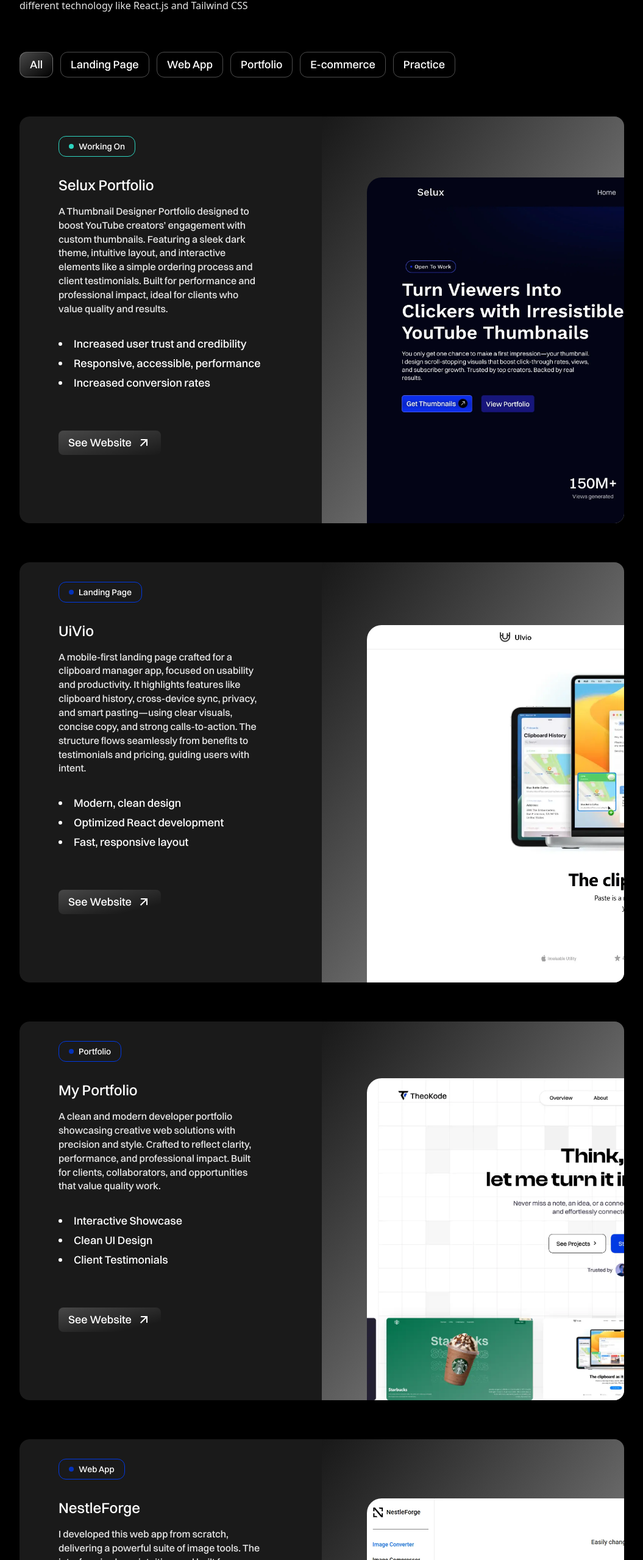
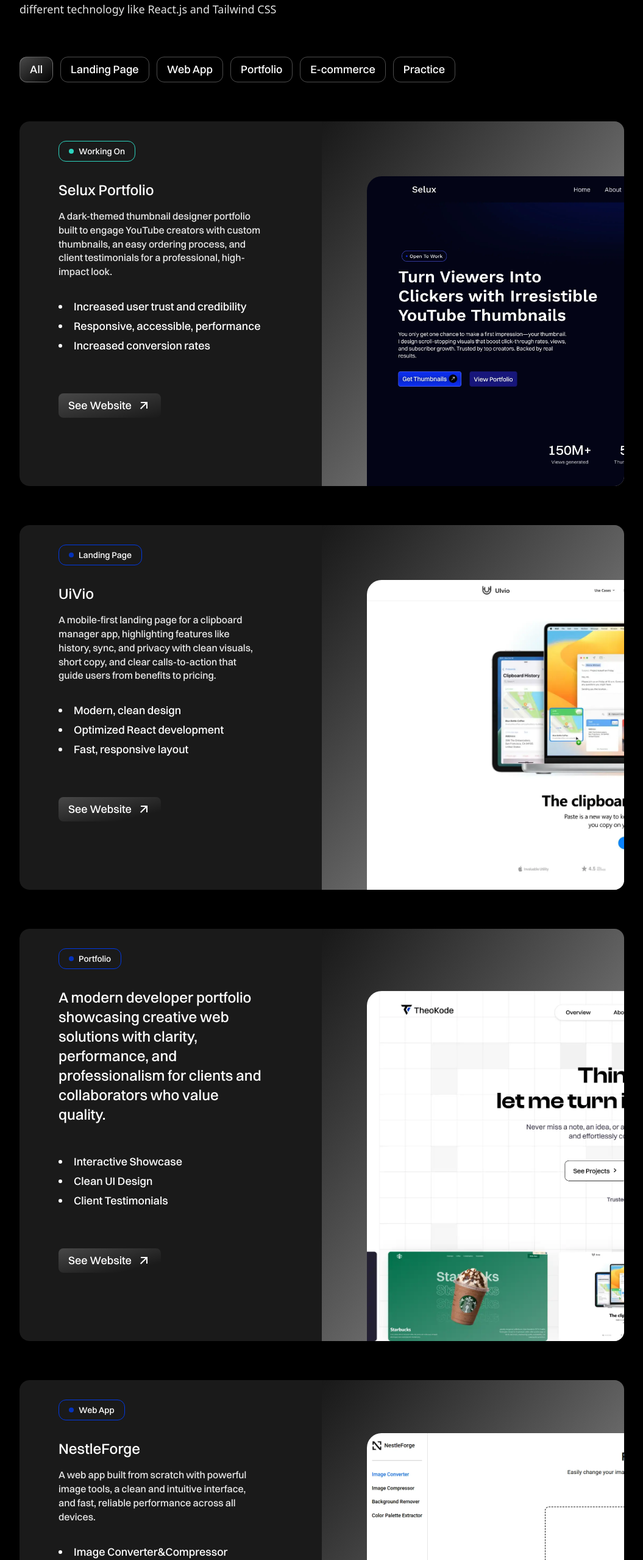
Before and after one commit to theo-code1/MyPortfolio, a React (Vite) app: page /work in a window 1280 px wide. Shown: the part 242-2800 px from the top of the page at 61% size, without its empty margins (112-1167 px from the left). Built offline with nearby package versions, Linux system fonts and the light colour scheme.

Commit message:
Update HeroSection link path and refine project descriptions in AllWorkSection for clarity

```diff
--- a/src/Components/HeroSection.jsx
+++ b/src/Components/HeroSection.jsx
@@ -62,7 +62,7 @@ const HeroSection = ({ overviewRef, aboutRef, workRef }) => {
         </div>
         <h1 className={`text-sm md:text-xl font-switzer text-dark-blue mb-8 ${!isMobile && 'animate-poop'} [--delay:0.5] lg:[--delay:1.2]`}  >Never miss a note, an idea, or a connection again—stay organized, inspired,<br className="hidden md:flex" /> and effortlessly connected every step of the way.</h1>
         <div className={`cta-buttons flex items-center gap-3 md:gap-6 mx-auto ${!isMobile && 'animate-position-opacity'}`}>
-            <Link to={'/my-work'} className='flex items-center gap-2 px-4 md:px-8 py-3 md:py-4 bg-white border-[1.5px] border-black rounded-xl font-switzer font-medium text-[16px] md:text-lg hover:shadow-[0_2px_20px_0_var(--color-shadow-black)] cursor-pointer transition-all duration-200 group'>See Projects <SeeArrow className='text-2xl group-hover:translate-x-2  transition-all duration-200' /></Link>
+            <Link to={'/work'} className='flex items-center gap-2 px-4 md:px-8 py-3 md:py-4 bg-white border-[1.5px] border-black rounded-xl font-switzer font-medium text-[16px] md:text-lg hover:shadow-[0_2px_20px_0_var(--color-shadow-black)] cursor-pointer transition-all duration-200 group'>See Projects <SeeArrow className='text-2xl group-hover:translate-x-2  transition-all duration-200' /></Link>
             <Link to={'/contact'} className='flex items-center gap-2 px-4 md:px-8 py-3 md:py-4 bg-primary-blue text-white rounded-xl font-switzer font-medium text-[16px] md:text-lg hover:brightness-95 active:brightness-80 transition-all duration-200 cursor-pointer group' >Start Your Project <GoArrow className='text-2xl group-hover:translate-x-2 group-hover:-translate-y-1 group-hover:scale-[1.1] transition-all duration-200'/></Link>
         </div>
         <div className={`trust flex gap-4 items-center mx-auto ${!isMobile && 'animate-blur'} mb-8 md:mb-16 lg:mb-24`}>
--- a/src/Pages/AllWorkSection.jsx
+++ b/src/Pages/AllWorkSection.jsx
@@ -20,7 +20,7 @@ const AllWorkSection = () => {
   const ProjectsInfo = [
     {
       title: "Selux Portfolio",
-      desc: "A Thumbnail Designer Portfolio designed to boost YouTube creators’ engagement with custom thumbnails. Featuring a sleek dark theme, intuitive layout, and interactive elements like a simple ordering process and client testimonials. Built for performance and professional impact, ideal for clients who value quality and results.",
+      desc: "A dark-themed thumbnail designer portfolio built to engage YouTube creators with custom thumbnails, an easy ordering process, and client testimonials for a professional, high-impact look.",
       features: [
         "Increased user trust and credibility",
         "Responsive, accessible, performance",
@@ -34,7 +34,7 @@ const AllWorkSection = () => {
     },
     {
       title: "UiVio",
-      desc: "A mobile-first landing page crafted for a clipboard manager app, focused on usability and productivity. It highlights features like clipboard history, cross-device sync, privacy, and smart pasting—using clear visuals, concise copy, and strong calls-to-action. The structure flows seamlessly from benefits to testimonials and pricing, guiding users with intent.",
+      desc: "A mobile-first landing page for a clipboard manager app, highlighting features like history, sync, and privacy with clean visuals, short copy, and clear calls-to-action that guide users from benefits to pricing.",
       features: [
         "Modern, clean design",
         "Optimized React development",
@@ -46,8 +46,7 @@ const AllWorkSection = () => {
       category: "Landing Page",
     },
     {
-      title: "My Portfolio",
-      desc: "A clean and modern developer portfolio showcasing creative web solutions with precision and style. Crafted to reflect clarity, performance, and professional impact. Built for clients, collaborators, and opportunities that value quality work.",
+      title: "A modern developer portfolio showcasing creative web solutions with clarity, performance, and professionalism for clients and collaborators who value quality.",
       features: [
         "Interactive Showcase",
         "Clean UI Design",
@@ -60,7 +59,7 @@ const AllWorkSection = () => {
     },
     {
       title: "NestleForge",
-      desc: "I developed this web app from scratch, delivering a powerful suite of image tools. The interface is clean, intuitive, and built for effortless user interaction. Focused on performance and scalability, the platform ensures fast processing, smooth navigation, and reliable functionality across all devices.",
+      desc: "A web app built from scratch with powerful image tools, a clean and intuitive interface, and fast, reliable performance across all devices.",
       features: [
         "Image Converter&Compressor",
         "Background Remover",
@@ -73,7 +72,7 @@ const AllWorkSection = () => {
     },
     {
       title: "Starbucks Hero",
-      desc: "A visually striking hero section featuring a Starbucks Frappuccino against a vibrant green background, with repeated 'Starbucks' text for brand emphasis. It includes smooth navigation, a clear product description, and a bold 'Order Now' call to action—designed to capture attention and drive interaction.",
+      desc: "A bold hero section showcasing a Starbucks Frappuccino on a vibrant green background, with repeated branding, smooth navigation, and a clear call to action to boost engagement.",
       features: ["Visual Appeal", "Branding", "Engagement"],
       websiteLink: "https://starbucks-product.vercel.app/",
       websiteImg: Project01,
@@ -82,7 +81,7 @@ const AllWorkSection = () => {
     },
     {
       title: "Restaurant",
-      desc: "A stylish restaurant site combining rich visuals with a refined dining atmosphere. It highlights top dishes, chef-curated menus, and an easy-to-use reservation system. Designed to engage food lovers, the experience is smooth, responsive, and tailored for both desktop and mobile users.",
+      desc: "A stylish restaurant website with rich visuals, chef-curated menus, and an easy reservation system, offering a smooth, responsive experience for all users.",
       features: [
         "Interactive Menu",
         "Online Reservations",
@@ -96,7 +95,7 @@ const AllWorkSection = () => {
     },
   ];
 
-  // Filter projects based on current filter
+  //------ Filter projects based on current filter ------\\
   const filteredProjects =
     currentFilter === "All"
       ? ProjectsInfo
@@ -135,7 +134,7 @@ const AllWorkSection = () => {
             Work
           </h1>
         </div>
-        <h2 className="text-[16px] text-white/90 font-medium">
+        <h2 className="text-lg text-white/90 font-normal">
           Developed sleek, visually stunning and high-performance websites using{" "}
           <br className="hidden md:flex" /> different technology like React.js
           and Tailwind CSS
```
